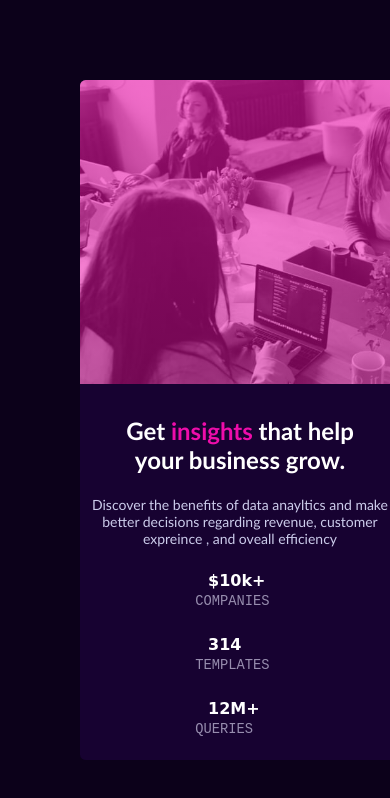
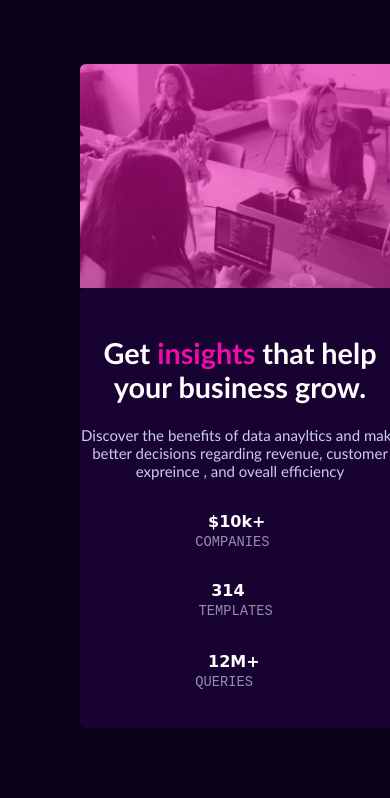
Before and after one commit to hkashkir/iLab-challenge-4, a plain HTML site: page Index.html in a window 390 px wide. Drawn offline with Linux system fonts and the light colour scheme.

Commit message:
changed the size of container and image

```diff
--- a/style.css
+++ b/style.css
@@ -92,10 +92,10 @@
 
             position: absolute;
             width: 20em ;
-            height: 24.5rem;
+            height: 27.5rem;
             border-radius: 0.35rem;
             margin-left: 5rem;
-            margin-top: 23rem;
+            margin-top: 18rem;
 
         }
         .kulli2{             /* Image */
@@ -103,22 +103,24 @@
             background-size: cover;
             position: absolute;
             width: 20em;
-            height: 19rem;
+            height: 14rem;
             border-top-left-radius: 0.35rem;
             border-top-right-radius: 0.35rem;
             border-bottom-right-radius: 0rem;
 
             margin-left: 5rem;
-            margin-top: 5rem;
+            margin-top: 4rem;
         }
         .kulli1 p {
             text-align: center;
             margin-left: 0rem;
-
+            font-size: 0.94rem;
         }
         .kulli1 h2 {
             text-align: center;
             margin-left: 0rem;
+            font-size: 1.8rem;
+
         }
         #kulli3 {
             position: absolute;
@@ -127,17 +129,17 @@
     #com
     {
 
-     margin-top: -2rem;
+     margin-top: -1.5rem;
      margin-left: 8rem;
     }
     #tem {
-        margin-left: 8rem;
-        margin-top: 2rem;
+        margin-left: 8.2rem;
+        margin-top: 2.8rem;
 
     }
      #qu{
 
-        margin-top: 6rem;
+        margin-top: 7.2rem;
         margin-left: 8rem;
     }
     h4 span{
```
